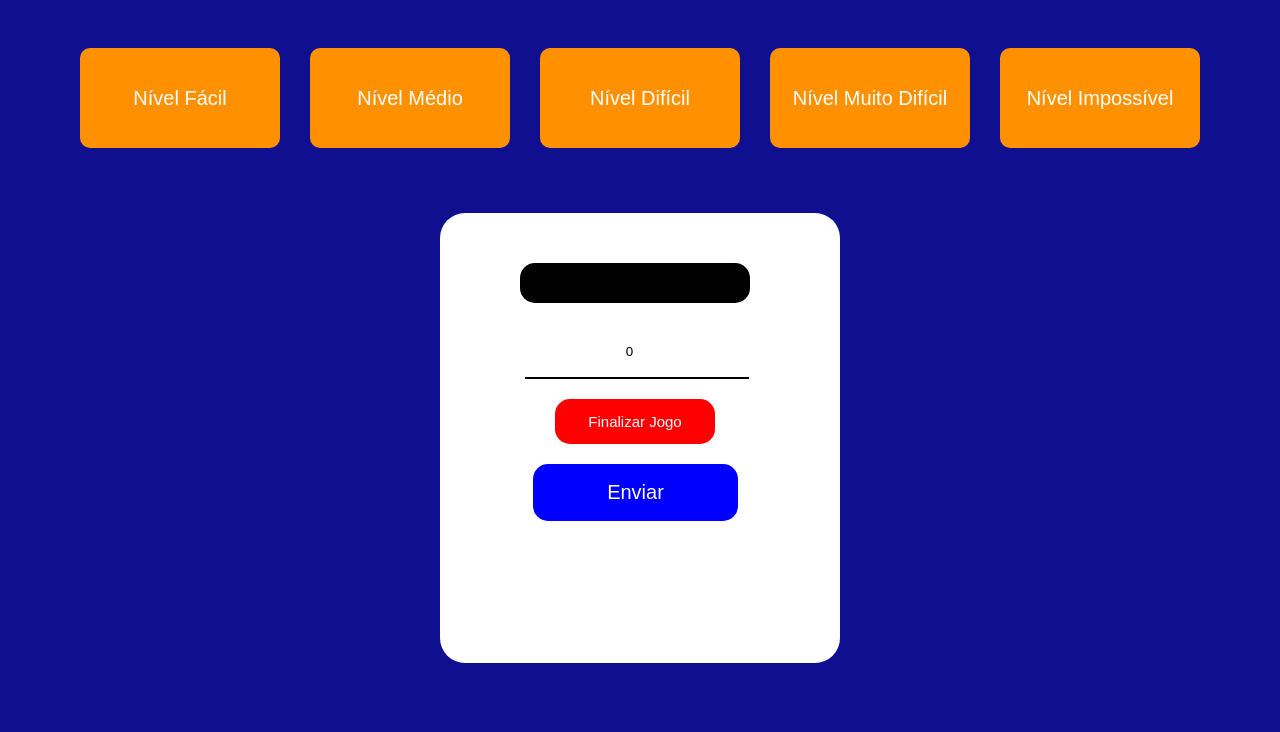
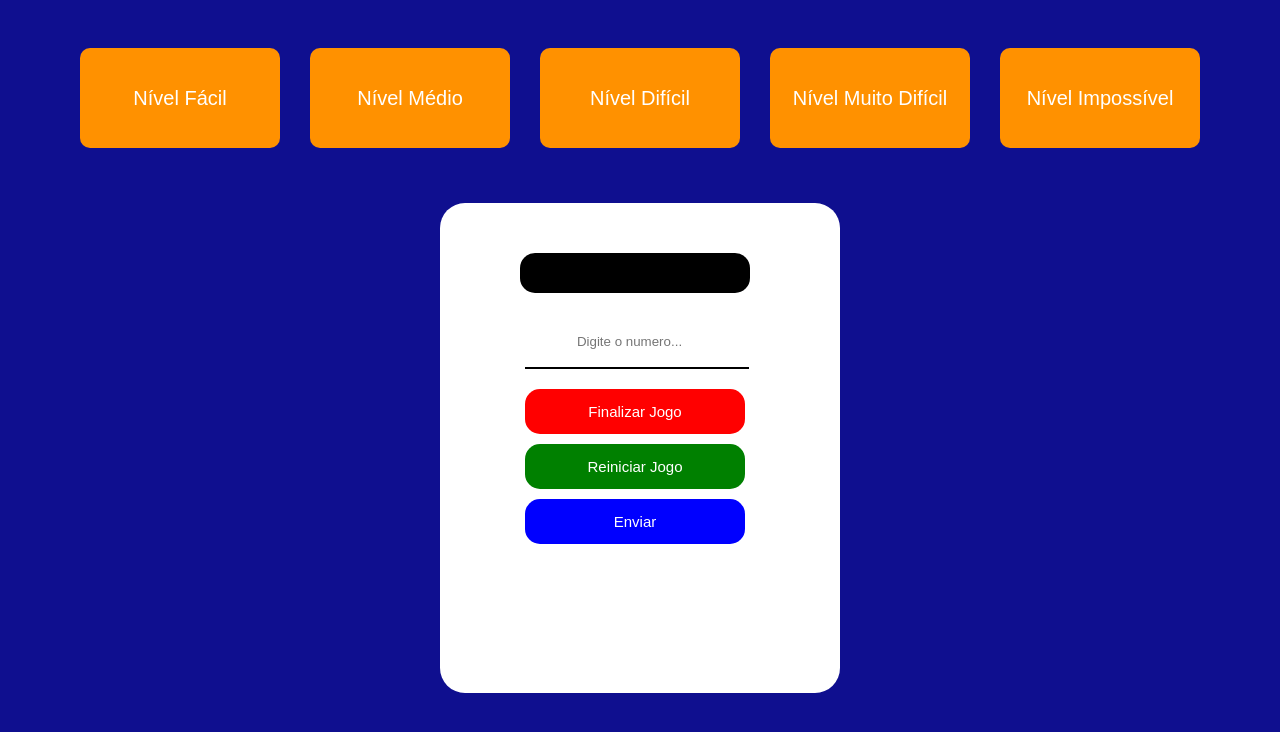
Before and after one commit to senhordev01/JogoAdivinhacaoComAngular, an Angular app: page / in a window 1280 px wide. Shown: the top 732 px of the page. Built offline with nearby package versions, Linux system fonts and the light colour scheme.

Commit message:
Ultimo commit do projeto

```diff
--- a/src/app/jogo/jogo.css
+++ b/src/app/jogo/jogo.css
@@ -34,10 +34,10 @@
     align-items: center;
 }
 .Elementos-Jogo{
-    margin-top: 50px;
+    margin-top: 40px;
     background-color: #ffffff;
     width: 400px;
-    height: 450px;
+    height: 490px;
     border-radius: 25px;
     overflow: hidden;
 }
@@ -60,42 +60,59 @@
     border: 0;
     border-bottom: 2px solid black;
 }
-#Resetar-Jogo{
-    width: 160px;
+#Finalizar-Jogo{
+    width: 220px;
     height: 45px;
-    margin-left: 115px;
+    margin-left: 85px;
     margin-top: 20px;
     background-color: red;
+    border: 0;
+    color: white;
+    font-size:15px;
+    cursor: pointer;
+    border-radius: 15px;
+
+}
+#Finalizar-Jogo:hover{
+    opacity: 0.65;
+    height: 55px;
+}
+#Enviar-Numero{
+    width: 220px;
+    height: 45px;
+    margin-left: 85px;
+    margin-top: 10px;
+    background-color: blue;
     border: 0;
     color: white;
     font-size: 15px;
     cursor: pointer;
     border-radius: 15px;
-
-}
-#Resetar-Jogo:hover{
-    opacity: 0.65;
-    border: 3px solid rgb(2, 97, 24);
-
-}
-#Enviar-Numero{
-    width: 205px;
-    height: 57px;
-    margin-left: 93px;
-    margin-top: 20px;
-    background-color: blue;
-    border: 0;
-    color: white;
-    font-size: 20px;
-    cursor: pointer;
-    border-radius: 15px;
 }
 #Enviar-Numero:hover{
-    border: 3px solid rgb(2, 97, 24);
     opacity: 0.65;
+    height: 55px;
 }
 #Situacao-Partida{
     font-size: 20px;
     padding: 20px;
     text-align: center;
+    margin-top: 10px;
 }
+#Reiniciar-Jogo{
+    border-radius: 15px;
+    background-color: green;
+    width: 220px;
+    height: 45px;
+    color: white;
+    border: 0;
+    cursor: pointer;
+    margin-left: 85px;
+    margin-top: 10px;
+    font-size: 15px;
+}
+#Reiniciar-Jogo:hover{
+    opacity: 0.65;
+    height: 55px;
+
+}
--- a/src/app/jogo/jogo.html
+++ b/src/app/jogo/jogo.html
@@ -11,8 +11,9 @@
             <div class="Elementos-Jogo">
                 <p id="Resultado-Jogo">{{Resultado}} </p>
                 <input type="number" id="Inserir-Numero" placeholder="Digite o numero..." [(ngModel)]="Inserir_Numero">
-                <input type="reset" id="Resetar-Jogo" value="Finalizar Jogo" (click)="Limpar_Jogo()">
-                <input type= "button" id="Enviar-Numero" value="Enviar">
+                <input type="button" id="Finalizar-Jogo" value="Finalizar Jogo" (click)="Finalizar_Jogo()">
+                <input type="button" id="Reiniciar-Jogo" value="Reiniciar Jogo" (click)="Reiniciar_Jogo()">
+                <input type= "button" id="Enviar-Numero" value="Enviar" (click)="Enviar_Jogo()">
                 <p id="Situacao-Partida">{{Situacao_Partida}}</p>
             </div>
         </div>
--- a/src/app/jogo/jogo.ts
+++ b/src/app/jogo/jogo.ts
@@ -1,270 +1,357 @@
 import { Component } from '@angular/core';
-import { FormsModule} from '@angular/forms';
+import { FormsModule } from '@angular/forms';
 import { Title } from '@angular/platform-browser';
 @Component({
   selector: 'app-jogo',
   imports: [FormsModule],
   templateUrl: './jogo.html',
   styleUrls: ['./jogo.css'],
-  standalone:true
+  standalone: true,
 })
 export class Jogo {
-  Resultado:string = "";
-  Inserir_Numero:number = 0;
-  Nivel_Facil!:number;
-  Nivel_Medio!:number;
-  Nivel_Dificil!:number;
-  Nivel_Muito_Dificil!:number;
-  Nivel_Impossivel!:number;
-  Situacao_Partida:string = "";
+  Resultado: string = "";
+  Inserir_Numero!: number;
+  Nivel_Facil!: number;
+  Nivel_Medio!: number;
+  Nivel_Dificil!: number;
+  Nivel_Muito_Dificil!: number;
+  Nivel_Impossivel!: number;
+  Situacao_Partida: string = "";
+  Nivel_Atual: string = "";
 
-  constructor(public Titulo:Title){
-    this.Titulo.setTitle("Jogo da Adivinhação");
+  constructor(public Titulo: Title) {
+    this.Titulo.setTitle('Jogo da Adivinhação');
   }
 
-  Jogo_Nivel_Facil(){
-    this.Nivel_Facil = Math.floor(Math.random()*10)+1;
-    this.Resultado = "Iniciando o Jogo...";
+  // Jogo no Nível Fácil
+  Jogo_Nivel_Facil() {
+    this.Nivel_Atual = 'Facil';
+    this.Nivel_Facil = Math.floor(Math.random() * 10) + 1;
+    this.Resultado = 'Iniciando o Jogo...';
 
     setTimeout(() => {
-      this.Resultado = "Vai começar em:";
+      this.Resultado = 'Vai começar em:';
     }, 2000);
 
     setTimeout(() => {
-      this.Resultado = "3";
+      this.Resultado = '3';
     }, 3000);
 
     setTimeout(() => {
-      this.Resultado = "2";
+      this.Resultado = '2';
     }, 4000);
 
     setTimeout(() => {
-      this.Resultado = "1";
+      this.Resultado = '1';
     }, 5000);
 
     setTimeout(() => {
-      this.Resultado = "Começou!";
+      this.Resultado = 'Começou!';
     }, 6000);
 
     setTimeout(() => {
-      this.Resultado = "";
+      this.Resultado = '';
+      this.Situacao_Partida = 'Esse modo de jogo irá gerar 10 números';
     }, 7000);
   }
 
-  Resultado_Jogo_Nivel_Facil(){
-    if (this.Nivel_Facil === undefined){
-      this.Resultado = "Inicie o jogo primeiro";
+  //Analisará o número inserido no modo Facil
+  Resultado_Jogo_Nivel_Facil() {
+    if (this.Nivel_Facil === undefined) {
+      this.Resultado = 'Inicie o jogo primeiro';
       return;
     }
 
-    if(this.Inserir_Numero === this.Nivel_Facil){
-      this.Resultado = "Você Acertou!!!";
-      console.log("O usuario acertou o nivel facil");
-      this.Situacao_Partida = "";
-    }else if(this.Inserir_Numero < this.Nivel_Facil){
-      this.Resultado = "Você Errou";
-      this.Situacao_Partida = "O numero que voce digitou é abaixo do numero correto";
-    }else if(this.Inserir_Numero > this.Nivel_Facil){
-      this.Resultado = "Você Errou";
-      this.Situacao_Partida = "O numero que voce digitou é acima do numero correto";
+    if (this.Inserir_Numero === this.Nivel_Facil) {
+      this.Resultado = 'Você Acertou!!!';
+      console.log('O usuario acertou o nivel facil');
+      this.Situacao_Partida = '';
+    } else if (this.Inserir_Numero < this.Nivel_Facil) {
+      this.Resultado = 'Você Errou';
+      this.Situacao_Partida = 'O numero que voce digitou é abaixo do numero correto';
+    } else if (this.Inserir_Numero > this.Nivel_Facil) {
+      this.Resultado = 'Você Errou';
+      this.Situacao_Partida = 'O numero que voce digitou é acima do numero correto';
     }
   }
 
-  Jogo_Nivel_Medio(){
-    this.Nivel_Medio = Math.floor(Math.random()*100)+1;
-    this.Resultado = "Iniciando o Jogo...";
+  // Jogo no Nível Médio
+  Jogo_Nivel_Medio() {
+    this.Nivel_Atual = 'Medio';
+    this.Nivel_Medio = Math.floor(Math.random() * 100) + 1;
+    this.Resultado = 'Iniciando o Jogo...';
 
     setTimeout(() => {
-      this.Resultado = "Vai começar em:";
+      this.Resultado = 'Vai começar em:';
     }, 2000);
 
     setTimeout(() => {
-      this.Resultado = "3";
+      this.Resultado = '3';
     }, 3000);
 
     setTimeout(() => {
-      this.Resultado = "2";
+      this.Resultado = '2';
     }, 4000);
 
     setTimeout(() => {
-      this.Resultado = "1";
+      this.Resultado = '1';
     }, 5000);
 
     setTimeout(() => {
-      this.Resultado = "Começou!";
+      this.Resultado = 'Começou!';
     }, 6000);
 
     setTimeout(() => {
-      this.Resultado = "";
+      this.Resultado = '';
+      this.Situacao_Partida = 'Esse modo de jogo irá gerar 100 números';
     }, 7000);
   }
 
-  Resultado_Jogo_Nivel_Medio(){
-    if (this.Nivel_Medio === undefined){
-      this.Resultado = "Inicie o jogo primeiro";
+  //Analisará o número inserido no modo Médio
+  Resultado_Jogo_Nivel_Medio() {
+    if (this.Nivel_Medio === undefined) {
+      this.Resultado = 'Inicie o jogo primeiro';
       return;
     }
-    if(this.Inserir_Numero === this.Nivel_Medio){
-      this.Resultado = "Você Acertou!!!";
-      console.log("O usuario acertou o nivel medio");
-      this.Situacao_Partida = "";
-    }else if(this.Inserir_Numero < this.Nivel_Medio){
-      this.Resultado = "Você Errou";
-      this.Situacao_Partida = "O numero que voce digitou é abaixo do numero correto";
-    }else if(this.Inserir_Numero > this.Nivel_Medio){
-      this.Resultado = "Você Errou";
-      this.Situacao_Partida = "O numero que voce digitou é acima do numero correto";
+    if (this.Inserir_Numero === this.Nivel_Medio) {
+      this.Resultado = 'Você Acertou!!!';
+      console.log('O usuario acertou o nivel medio');
+      this.Situacao_Partida = '';
+    } else if (this.Inserir_Numero < this.Nivel_Medio) {
+      this.Resultado = 'Você Errou';
+      this.Situacao_Partida = 'O numero que voce digitou é abaixo do numero correto';
+    } else if (this.Inserir_Numero > this.Nivel_Medio) {
+      this.Resultado = 'Você Errou';
+      this.Situacao_Partida = 'O numero que voce digitou é acima do numero correto';
     }
   }
-  Jogo_Nivel_Dificil(){
-    this.Nivel_Dificil = Math.floor(Math.random()*1000)+1;
-    this.Resultado = "Iniciando o Jogo...";
+
+  // Jogo no Nível Difícil
+  Jogo_Nivel_Dificil() {
+    this.Nivel_Atual = 'Dificil';
+    this.Nivel_Dificil = Math.floor(Math.random() * 1000) + 1;
+    this.Resultado = 'Iniciando o Jogo...';
 
     setTimeout(() => {
-      this.Resultado = "Vai começar em:";
+      this.Resultado = 'Vai começar em:';
     }, 2000);
 
     setTimeout(() => {
-      this.Resultado = "3";
+      this.Resultado = '3';
     }, 3000);
 
     setTimeout(() => {
-      this.Resultado = "2";
+      this.Resultado = '2';
     }, 4000);
 
     setTimeout(() => {
-      this.Resultado = "1";
+      this.Resultado = '1';
     }, 5000);
 
     setTimeout(() => {
-      this.Resultado = "Começou!";
+      this.Resultado = 'Começou!';
     }, 6000);
 
     setTimeout(() => {
-      this.Resultado = "";
+      this.Resultado = '';
+      this.Situacao_Partida = 'Esse modo de jogo irá gerar 1.000 números';
     }, 7000);
   }
 
-  Resultado_Jogo_Nivel_Dificil(){
-    if (this.Nivel_Dificil === undefined){
-      this.Resultado = "Inicie o jogo primeiro";
+  //Analisará o número inserido no modo Difícil
+  Resultado_Jogo_Nivel_Dificil() {
+    if (this.Nivel_Dificil === undefined) {
+      this.Resultado = 'Inicie o jogo primeiro';
       return;
     }
-    if(this.Inserir_Numero === this.Nivel_Dificil){
-      this.Resultado = "Você Acertou!!!";
-      console.log("O usuario acertou o nivel Dificil");
-      this.Situacao_Partida = "";
-    }else if(this.Inserir_Numero < this.Nivel_Dificil){
-      this.Resultado = "Você Errou";
-      this.Situacao_Partida = "O numero que voce digitou é abaixo do numero correto";
-    }else if(this.Inserir_Numero > this.Nivel_Dificil){
-      this.Resultado = "Você Errou";
-      this.Situacao_Partida = "O numero que voce digitou é acima do numero correto";
+    if (this.Inserir_Numero === this.Nivel_Dificil) {
+      this.Resultado = 'Você Acertou!!!';
+      console.log('O usuario acertou o nivel Dificil');
+      this.Situacao_Partida = '';
+    } else if (this.Inserir_Numero < this.Nivel_Dificil) {
+      this.Resultado = 'Você Errou';
+      this.Situacao_Partida = 'O numero que voce digitou é abaixo do numero correto';
+    } else if (this.Inserir_Numero > this.Nivel_Dificil) {
+      this.Resultado = 'Você Errou';
+      this.Situacao_Partida = 'O numero que voce digitou é acima do numero correto';
     }
   }
 
-  Jogo_Nivel_MuitoDificil(){
-    this.Nivel_Muito_Dificil = Math.floor(Math.random()*10000)+1;
-    this.Resultado = "Iniciando o Jogo...";
+  // Jogo no Nível Muito Difícil
+  Jogo_Nivel_MuitoDificil() {
+    this.Nivel_Atual = 'Muito Dificil';
+    this.Nivel_Muito_Dificil = Math.floor(Math.random() * 10000) + 1;
+    this.Resultado = 'Iniciando o Jogo...';
 
     setTimeout(() => {
-      this.Resultado = "Vai começar em:";
+      this.Resultado = 'Vai começar em:';
     }, 2000);
 
     setTimeout(() => {
-      this.Resultado = "3";
+      this.Resultado = '3';
     }, 3000);
 
     setTimeout(() => {
-      this.Resultado = "2";
+      this.Resultado = '2';
     }, 4000);
 
     setTimeout(() => {
-      this.Resultado = "1";
+      this.Resultado = '1';
     }, 5000);
 
     setTimeout(() => {
-      this.Resultado = "Começou!";
+      this.Resultado = 'Começou!';
     }, 6000);
 
     setTimeout(() => {
-      this.Resultado = "";
+      this.Resultado = '';
+      this.Situacao_Partida = 'Esse modo de jogo irá gerar 10.000 números';
     }, 7000);
   }
 
-  Resultado_Jogo_Nivel_MuitoDificil(){
-    if (this.Nivel_Muito_Dificil=== undefined){
-      this.Resultado = "Inicie o jogo primeiro";
+  //Analisará o número inserido no modo Muito Difícil
+  Resultado_Jogo_Nivel_MuitoDificil() {
+    if (this.Nivel_Muito_Dificil === undefined) {
+      this.Resultado = 'Inicie o jogo primeiro';
       return;
     }
-    if(this.Inserir_Numero === this.Nivel_Muito_Dificil){
-      this.Resultado = "Você Acertou!!!";
-      console.log("O usuario acertou o nivel Muito Dificil");
-      this.Situacao_Partida = "";
-      this.Resultado = "";
-    }else if(this.Inserir_Numero < this.Nivel_Muito_Dificil){
-      this.Resultado = "Você Errou";
-      this.Situacao_Partida = "O numero que voce digitou é abaixo do numero correto";
-    }else if(this.Inserir_Numero > this.Nivel_Muito_Dificil){
-      this.Resultado = "Você Errou";
-      this.Situacao_Partida = "O numero que voce digitou é acima do numero correto";
+    if (this.Inserir_Numero === this.Nivel_Muito_Dificil) {
+      this.Resultado = 'Você Acertou!!!';
+      console.log('O usuario acertou o nivel Muito Dificil');
+      this.Situacao_Partida = '';
+      this.Resultado = '';
+    } else if (this.Inserir_Numero < this.Nivel_Muito_Dificil) {
+      this.Resultado = 'Você Errou';
+      this.Situacao_Partida = 'O numero que voce digitou é abaixo do numero correto';
+    } else if (this.Inserir_Numero > this.Nivel_Muito_Dificil) {
+      this.Resultado = 'Você Errou';
+      this.Situacao_Partida = 'O numero que voce digitou é acima do numero correto';
     }
   }
 
-  Jogo_Nivel_Impossivel(){
-    this.Nivel_Impossivel = Math.floor(Math.random()*100000)+1;
-    this.Resultado = "Iniciando o Jogo...";
+  // Jogo no Nível Impossível
+  Jogo_Nivel_Impossivel() {
+    this.Nivel_Atual = 'Impossivel';
+    this.Nivel_Impossivel = Math.floor(Math.random() * 100000) + 1;
+    this.Resultado = 'Iniciando o Jogo...';
 
     setTimeout(() => {
-      this.Resultado = "Vai começar em:";
+      this.Resultado = 'Vai começar em:';
     }, 2000);
 
     setTimeout(() => {
-      this.Resultado = "3";
+      this.Resultado = '3';
     }, 3000);
 
     setTimeout(() => {
-      this.Resultado = "2";
+      this.Resultado = '2';
     }, 4000);
 
     setTimeout(() => {
-      this.Resultado = "1";
+      this.Resultado = '1';
     }, 5000);
 
     setTimeout(() => {
-      this.Resultado = "Começou!";
+      this.Resultado = 'Começou!';
     }, 6000);
 
     setTimeout(() => {
-      this.Resultado = "";
+      this.Resultado = '';
+      this.Situacao_Partida = 'Esse modo de jogo irá gerar 100.000 números';
     }, 7000);
   }
-  Resultado_Jogo_Nivel_Impossivel(){
-    if (this.Nivel_Muito_Dificil=== undefined){
-      this.Resultado = "Inicie o jogo primeiro";
+
+  //Analisará o número inserido no modo Impossível
+  Resultado_Jogo_Nivel_Impossivel() {
+    if (this.Nivel_Impossivel === undefined) {
+      this.Resultado = 'Inicie o jogo primeiro';
       return;
     }
-    if(this.Inserir_Numero === this.Nivel_Impossivel){
-      this.Resultado = "Acertou!!!";
-      console.log("O usuario acertou o nivel Impossível");
-      this.Situacao_Partida = "";
-    }else if(this.Inserir_Numero < this.Nivel_Impossivel){
-      this.Resultado = "Errou";
-      this.Situacao_Partida = "O numero que voce digitou é abaixo do numero correto";
-    }else if(this.Inserir_Numero > this.Nivel_Impossivel){
-      this.Resultado = "Errou";
-      this.Situacao_Partida = "O numero que voce digitou é acima do numero correto";
+
+    if (this.Inserir_Numero === this.Nivel_Impossivel) {
+      this.Resultado = 'Acertou!!!';
+      console.log('O usuario acertou o nivel Impossível');
+      this.Situacao_Partida = '';
+    } else if (this.Inserir_Numero < this.Nivel_Impossivel) {
+      this.Resultado = 'Errou';
+      this.Situacao_Partida = 'O numero que voce digitou é abaixo do numero correto';
+    } else if (this.Inserir_Numero > this.Nivel_Impossivel) {
+      this.Resultado = 'Errou';
+      this.Situacao_Partida = 'O numero que voce digitou é acima do numero correto';
+    }
+  }
+  //Disponibilizará a finalização do jogo, onde irá limpar as informações e fechará o jogo
+  Finalizar_Jogo() {
+    this.Resultado = 'Jogo finalizado';
+    this.Situacao_Partida = 'Até a próxima!';
+
+    setTimeout(() => {
+      this.Inserir_Numero = 0;
+      this.Resultado = '';
+      this.Situacao_Partida = '';
+    }, 2000);
+  }
+
+  //Fará uma comparação dos números inseridos, onde mostrará o resultado final
+  Enviar_Jogo() {
+    switch (this.Nivel_Atual) {
+
+      case 'Facil':
+        this.Resultado_Jogo_Nivel_Facil();
+        break;
+
+      case 'Medio':
+        this.Resultado_Jogo_Nivel_Medio();
+        break;
+
+      case 'Dificil':
+        this.Resultado_Jogo_Nivel_Dificil();
+        break;
+
+      case 'Muito Dificil':
+        this.Resultado_Jogo_Nivel_MuitoDificil();
+        break;
+
+      case 'Impossivel':
+        this.Resultado_Jogo_Nivel_Impossivel();
+        break;
     }
   }
 
-  Limpar_Jogo(){
-    this.Inserir_Numero = 0;
-    this.Resultado = "Jogo finalizado";
-    this.Situacao_Partida = "Até a próxima!";
+  //Permitirá começar mais uma partida com base do último nível
+  Reiniciar_Jogo() {
+    this.Resultado = "Jogo Reiniciado";
+    setTimeout(() => {
+      switch(this.Nivel_Atual){
+        case "Facil":
+          this.Jogo_Nivel_Facil();
+          break;
 
-    setTimeout(() => {
-      this.Resultado = "";
-      this.Situacao_Partida = "";
-    }, 2000);
+        case "Medio":
+          this.Jogo_Nivel_Medio();
+          break;
+
+        case "Dificil":
+          this.Jogo_Nivel_Dificil();
+          break;
+
+        case "Muito Dificil":
+          this.Jogo_Nivel_MuitoDificil();
+          break;
+
+        case "Impossivel":
+          this.Jogo_Nivel_Impossivel();
+          break;
+
+        default:
+          this.Resultado = "Comece uma partida antes";
+          this.Situacao_Partida = "Você nao pode reiniciar o jogo porque voce nao iniciou uma partida antes";
+
+          setTimeout(() => {
+            this.Resultado = "";
+            this.Situacao_Partida = "";
+          },2000)
+      }
+    },1000)
   }
 }
```
